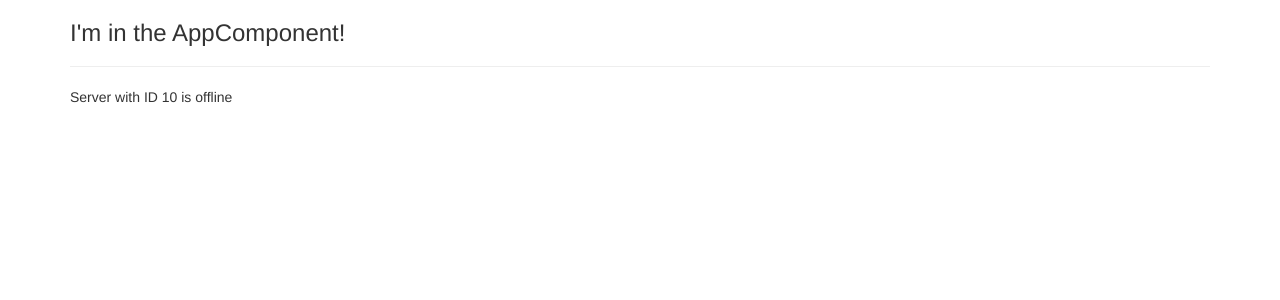
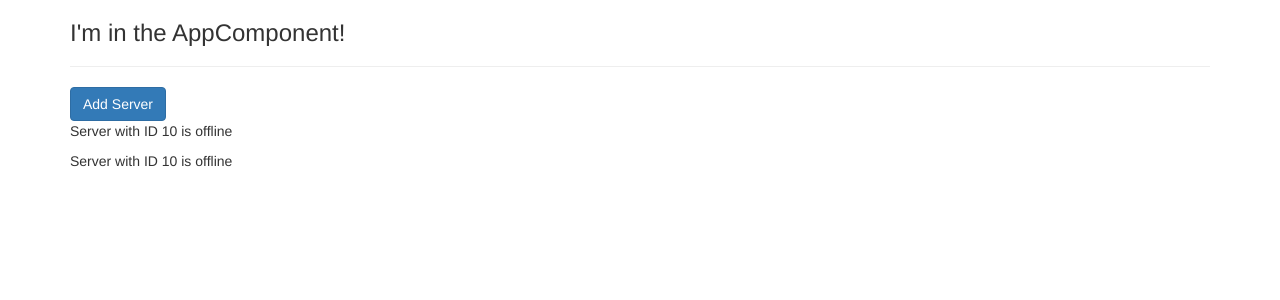
Before and after one commit to cathey191/UdemySections1-2, an Angular app: page / in a window 1280 px wide. Shown: the top 300 px of the page. Built offline with nearby package versions, Linux system fonts and the light colour scheme.

Commit message:
Property binding

```diff
--- a/src/app/app.component.html
+++ b/src/app/app.component.html
@@ -3,7 +3,7 @@
         <div class="col-xs-12">
             <h3>I'm in the AppComponent!</h3>
             <hr>
-            <app-server></app-server>
+            <app-servers></app-servers>
         </div>
     </div>
 </div>
--- a/src/app/server/server.component.html
+++ b/src/app/server/server.component.html
@@ -1 +1 @@
-<p>{{'Server'}} with ID {{serverID}} is {{serverStatus}}</p>
+<p>{{'Server'}} with ID {{serverID}} is {{getServerStatus()}}</p>
--- a/src/app/server/server.component.ts
+++ b/src/app/server/server.component.ts
@@ -7,4 +7,8 @@
 export class ServerComponent {
     serverID = 10;
     serverStatus = 'offline';
+
+    getServerStatus() {
+        return this.serverStatus;
+    }
 }
--- a/src/app/servers/servers.component.html
+++ b/src/app/servers/servers.component.html
@@ -1,2 +1,5 @@
+<button
+    class="btn btn-primary"
+    [disabled]="!allowNewServer">Add Server</button>
 <app-server></app-server>
 <app-server></app-server>
--- a/src/app/servers/servers.component.ts
+++ b/src/app/servers/servers.component.ts
@@ -2,14 +2,15 @@
 
 @Component({
   selector: 'app-servers',
-  template: `
-    <app-server></app-server>
-    <app-server></app-server>`,
+  templateUrl: './servers.component.html',
   styleUrls: ['./servers.component.css']
 })
 export class ServersComponent implements OnInit {
+  allowNewServer = false;
 
-  constructor() { }
+  constructor() {
+    setTimeout(() => { this.allowNewServer = true; }, 2000);
+  }
 
   ngOnInit() {
   }
```
